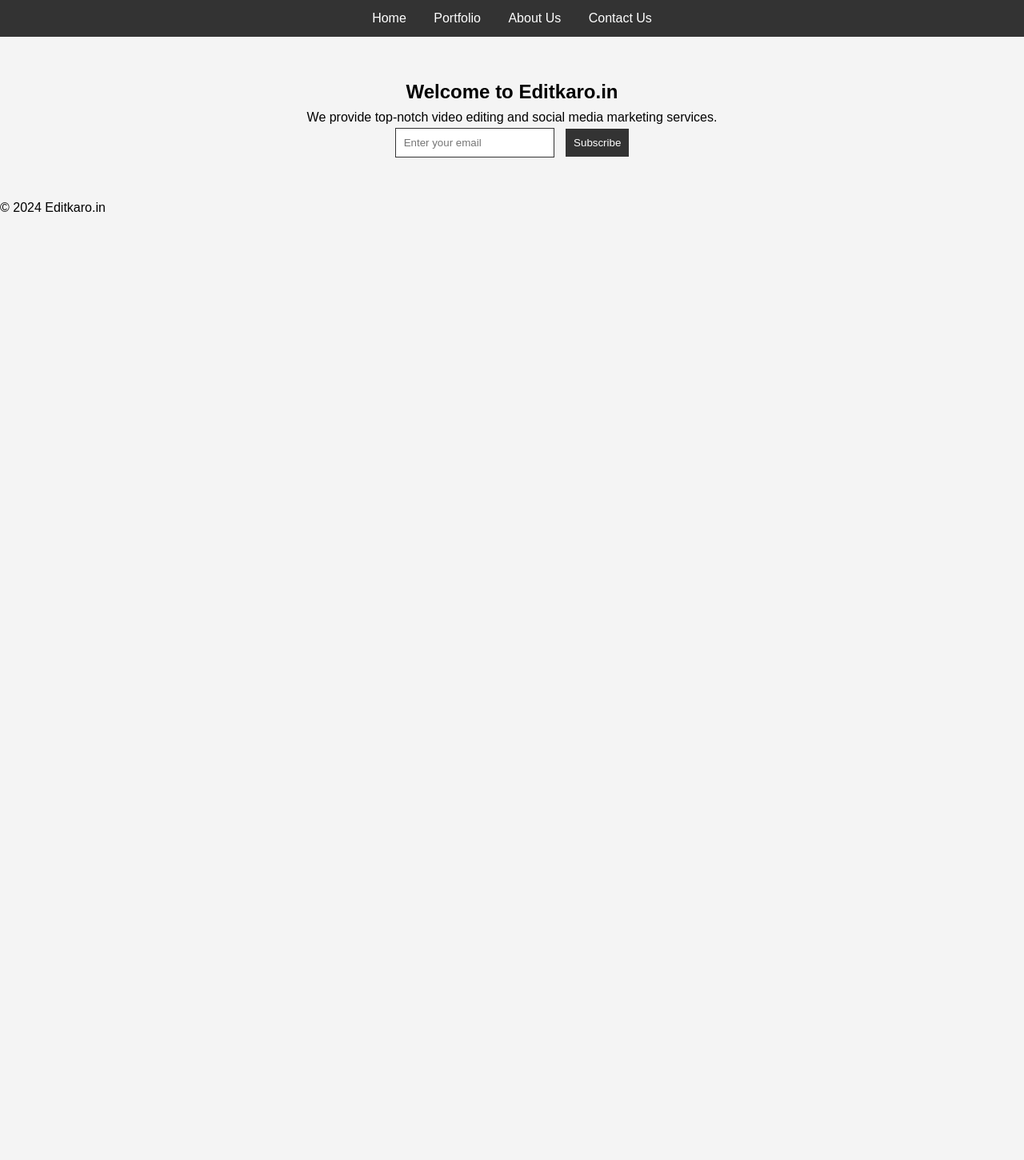
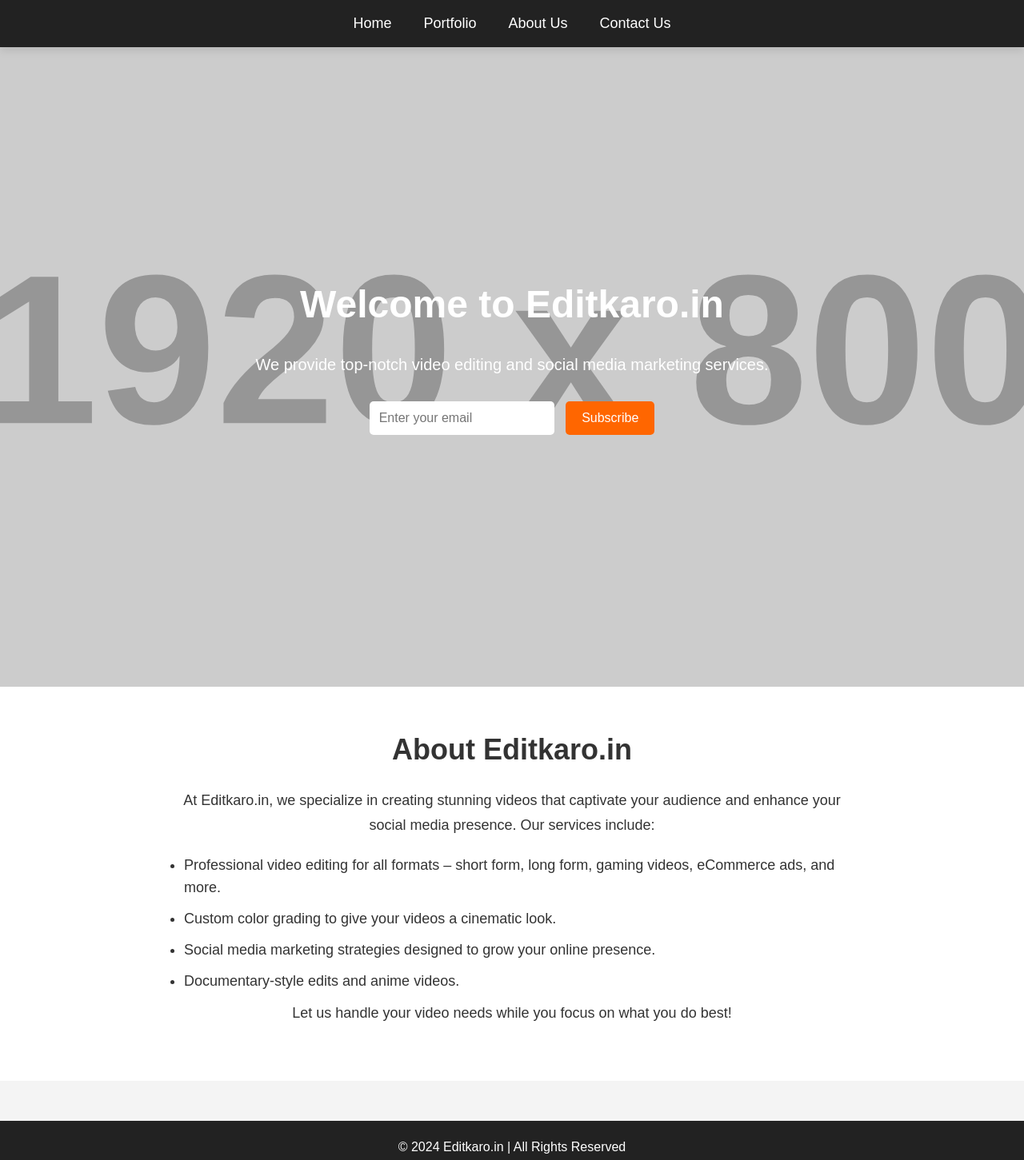
Before and after one commit to Vishnu917vj/homepageforeditkaro, a plain HTML site: page index.html in a window 1280 px wide. Shown: the whole page at 80% size. Before the commit the page ends 800 px from the top, so only its background shows below. Drawn offline with Linux system fonts and the light colour scheme; placeholder pictures from the web are drawn by us.

Commit message:
added styling

```diff
--- a/index.html
+++ b/index.html
@@ -20,6 +20,7 @@
     </header>
 
     <section id="home">
+        <div class="intro">
             <h1>Welcome to Editkaro.in</h1>
             <p>We provide top-notch video editing and social media marketing services.</p>
             <form id="emailForm">
@@ -27,10 +28,27 @@
                 <button type="submit">Subscribe</button>
             </form>
             <p id="formMessage"></p>
+        </div>
+    </section>
+
+    <section id="about">
+        <div class="about-container">
+            <h2>About Editkaro.in</h2>
+            <p>
+                At Editkaro.in, we specialize in creating stunning videos that captivate your audience and enhance your social media presence. Our services include:
+            </p>
+            <ul>
+                <li>Professional video editing for all formats – short form, long form, gaming videos, eCommerce ads, and more.</li>
+                <li>Custom color grading to give your videos a cinematic look.</li>
+                <li>Social media marketing strategies designed to grow your online presence.</li>
+                <li>Documentary-style edits and anime videos.</li>
+            </ul>
+            <p>Let us handle your video needs while you focus on what you do best!</p>
+        </div>
     </section>
 
     <footer>
-        <p>&copy; 2024 Editkaro.in</p>
+        <p>&copy; 2024 Editkaro.in | All Rights Reserved</p>
     </footer>
 
     <script src="app.js"></script>
--- a/styles.css
+++ b/styles.css
@@ -1,58 +1,160 @@
+/* General Reset */
 * {
     margin: 0;
     padding: 0;
     box-sizing: border-box;
 }
 
+/* Body Styling */
 body {
-    font-family: Arial, sans-serif;
+    font-family: 'Arial', sans-serif;
     background-color: #f4f4f4;
+    color: #333;
     line-height: 1.6;
 }
 
+/* Header Styling */
 header {
-    background-color: #333;
+    background-color: #222;
     color: #fff;
-    padding: 10px 0;
-    text-align: center;
+    padding: 15px 0;
+    box-shadow: 0px 4px 10px rgba(0, 0, 0, 0.1);
+    position: sticky;
+    top: 0;
+    z-index: 10;
 }
 
 nav ul {
     list-style-type: none;
+    display: flex;
+    justify-content: center;
 }
 
 nav ul li {
-    display: inline;
-    margin: 0 15px;
+    margin: 0 20px;
 }
 
 nav ul li a {
     color: #fff;
     text-decoration: none;
+    font-size: 18px;
+    transition: color 0.3s ease-in-out;
 }
 
+nav ul li a:hover {
+    color: #ff6600;
+}
+
+/* Home Section */
 #home {
-    padding: 50px;
+    background-image: url('https://via.placeholder.com/1920x800');
+    background-size: cover;
+    background-position: center;
+    height: 100vh;
+    display: flex;
+    justify-content: center;
+    align-items: center;
+    color: #fff;
     text-align: center;
 }
 
+.intro h1 {
+    font-size: 48px;
+    margin-bottom: 20px;
+}
+
+.intro p {
+    font-size: 20px;
+    margin-bottom: 30px;
+}
+
+/* Form Styling */
 form input[type="email"] {
-    padding: 10px;
+    padding: 12px;
     margin-right: 10px;
-    border: 1px solid #333;
+    border: none;
+    border-radius: 5px;
+    font-size: 16px;
 }
 
 form button {
-    padding: 10px;
-    background-color: #333;
+    padding: 12px 20px;
+    background-color: #ff6600;
     color: #fff;
     border: none;
+    border-radius: 5px;
+    font-size: 16px;
     cursor: pointer;
+    transition: background-color 0.3s ease-in-out;
 }
 
+form button:hover {
+    background-color: #e65c00;
+}
+
+/* About Section */
+#about {
+    padding: 50px 0;
+    text-align: center;
+    background-color: #fff;
+}
+
+.about-container {
+    max-width: 900px;
+    margin: 0 auto;
+    padding: 0 20px;
+}
+
+.about-container h2 {
+    font-size: 36px;
+    margin-bottom: 20px;
+}
+
+.about-container p {
+    font-size: 18px;
+    margin-bottom: 20px;
+    line-height: 1.7;
+}
+
+.about-container ul {
+    list-style-type: disc;
+    margin-left: 20px;
+    text-align: left;
+}
+
+.about-container ul li {
+    font-size: 18px;
+    margin-bottom: 10px;
+}
+
+/* Footer */
+footer {
+    background-color: #222;
+    color: #fff;
+    padding: 20px;
+    text-align: center;
+    margin-top: 50px;
+}
+
+/* Responsive Design */
 @media (max-width: 768px) {
-    nav ul li {
-        display: block;
+    nav ul {
+        flex-direction: column;
+        align-items: center;
+    }
+
+    #home {
+        height: auto;
+        padding: 80px 20px;
+    }
+
+    .intro h1 {
+        font-size: 36px;
+    }
+
+    form input[type="email"], form button {
         margin: 10px 0;
+        width: 100%;
+        max-width: 300px;
     }
 }
```
Lines whose indentation alone changed are shown as unchanged.
